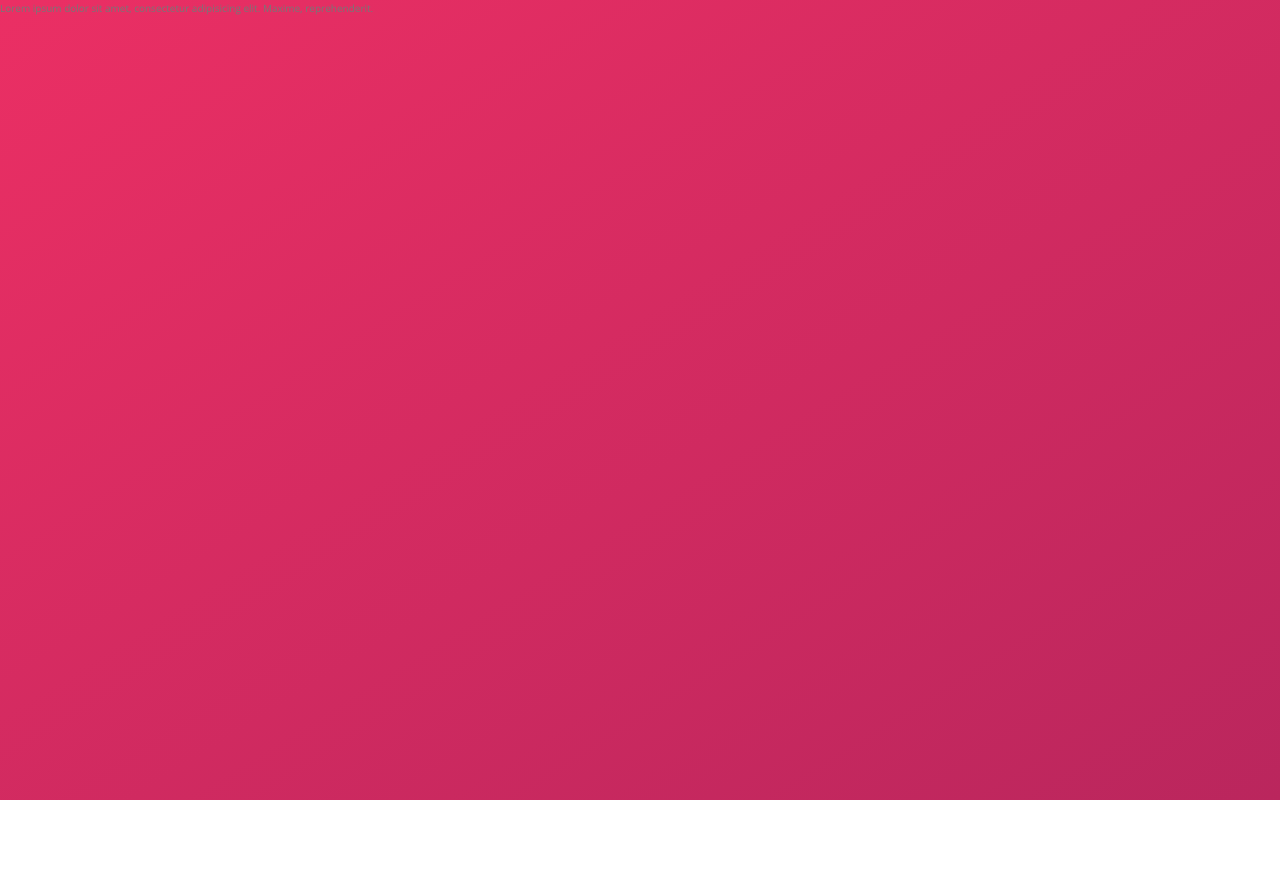
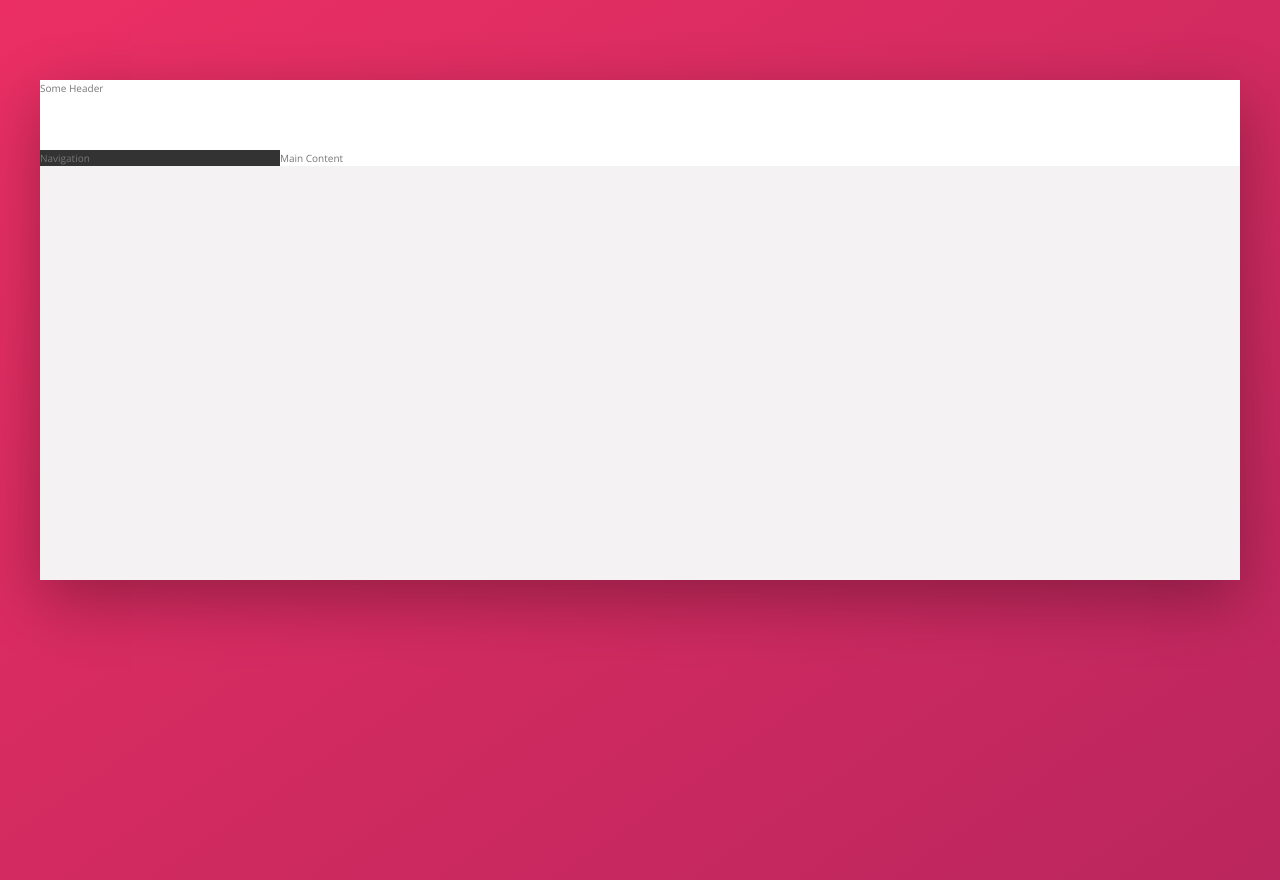
Before and after one commit to du-almeidalima/sass-course, a website: page section-7-trillo-project/index.html in a window 1280 px wide. Before the commit the page ends 800 px from the top, so only its background shows below. Drawn offline with nearby package versions, Linux system fonts and the light colour scheme.

Commit message:
Section 7: Building the Overall Layout

```diff
--- a/section-7-trillo-project/index.html
+++ b/section-7-trillo-project/index.html
@@ -11,6 +11,24 @@
     <title>trillo &mdash; Your all-in-one booking app</title>
 </head>
 <body>
-        Lorem ipsum dolor sit amet, consectetur adipisicing elit. Maxime, reprehenderit.
+<div class="layout">
+    <div class="layout__header-slot">
+        <header class="header">
+            Some Header
+        </header>
+    </div>
+    <div class="layout__container">
+        <div class="layout__sidenav-slot">
+            <nav class="sidebar">
+                Navigation
+            </nav>
+        </div>
+        <div class="layout__content-slot">
+            <main class="content">
+                Main Content
+            </main>
+        </div>
+    </div>
+</div>
 </body>
 </html>
--- a/section-7-trillo-project/sass/abstract/_variables.scss
+++ b/section-7-trillo-project/sass/abstract/_variables.scss
@@ -10,3 +10,5 @@ $grey-light-4: #ccc;
 $grey-dark-1: #333;
 $grey-dark-2: #777;
 $grey-dark-3: #999;
+
+$shadow-dark: 0 2rem 6rem rgba(0, 0, 0, .3);
--- a/section-7-trillo-project/sass/base/_index.scss
+++ b/section-7-trillo-project/sass/base/_index.scss
@@ -1,2 +1,3 @@
 @forward "resets";
 @forward "base";
+@forward "layout";
--- /dev/null
+++ b/section-7-trillo-project/sass/base/_layout.scss
@@ -0,0 +1,29 @@
+@use "../abstract/variables";
+
+.layout {
+  display: flex;
+  flex-flow: column;
+  max-width: 120rem;
+  min-height: 50rem;
+  margin: 8rem auto;
+  background-color: variables.$grey-light-2;
+  box-shadow: variables.$shadow-dark;
+
+  &__header-slot {
+    flex: 0 0 7rem;
+  }
+
+  &__container {
+    flex: 1;
+    display: flex;
+    flex-flow: row nowrap;
+  }
+
+  &__sidenav-slot {
+    flex: 0 0 20%;
+  }
+
+  &__content-slot {
+    flex: 1;
+  }
+}
--- /dev/null
+++ b/section-7-trillo-project/sass/components/_content.scss
@@ -0,0 +1,5 @@
+@use "../abstract/variables";
+
+.content {
+  background-color: #fff;
+}
--- /dev/null
+++ b/section-7-trillo-project/sass/components/_header.scss
@@ -0,0 +1,7 @@
+@use "../abstract/variables";
+
+.header {
+  height: 100%;
+  background-color: #fff;
+  border-bottom: variables.$grey-light-2;
+}
--- a/section-7-trillo-project/sass/components/_index.scss
+++ b/section-7-trillo-project/sass/components/_index.scss
@@ -0,0 +1,3 @@
+@forward "header";
+@forward "sidebar";
+@forward "content";
--- /dev/null
+++ b/section-7-trillo-project/sass/components/_sidebar.scss
@@ -0,0 +1,5 @@
+@use "../abstract/variables";
+
+.sidebar {
+  background-color: variables.$grey-dark-1;
+}
```
Also changed, not shown: section-7-trillo-project/css/style.css, 1 other file. Lines whose indentation alone changed are shown as unchanged.
